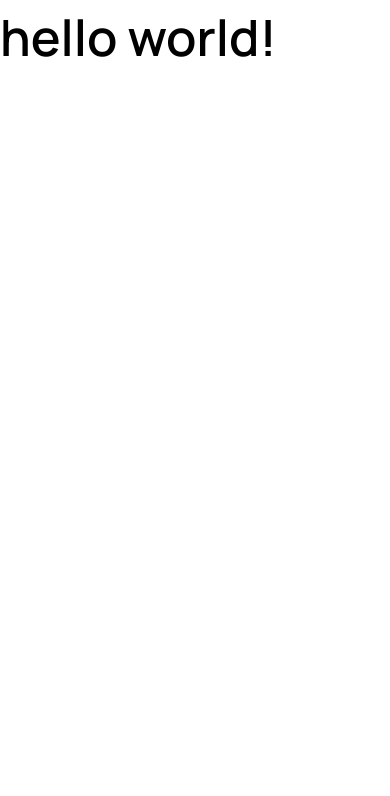
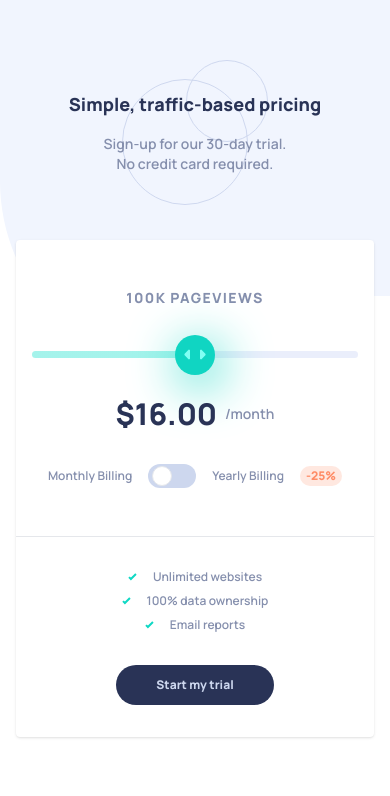
Before and after one commit to marselle13/pricing-component, a plain HTML site: page src/index.html in a window 390 px wide. Drawn offline with Linux system fonts and the light colour scheme.

Commit message:
mobile design for pricing componenet

```diff
--- a/src/index.html
+++ b/src/index.html
@@ -8,6 +8,85 @@
     <title>Pricing Componenet</title>
   </head>
   <body>
-    <h1 class="text-[50px]">hello world!</h1>
+    <header
+      class="bg-pattern grid place-content-center text-center bg-left pt-8 pb-16 bg-no-repeat"
+    >
+      <div
+        class="bg-circle bg-no-repeat bg-center space-y-4 h-[200px] grid place-content-center"
+      >
+        <h1 class="font-extrabold text-lg text-desaturated-blue">
+          Simple, traffic-based pricing
+        </h1>
+        <p class="text-grayish-blue text-sm max-w-[200px] mx-auto">
+          Sign-up for our 30-day trial. No credit card required.
+        </p>
+      </div>
+    </header>
+    <main>
+      <div
+        class="bg-white relative bottom-14 mx-4 rounded pt-12 text-center shadow"
+      >
+        <div class="w-full gap-8 pb-12 grid content-center border-b">
+          <h3
+            class="uppercase text-sm text-grayish-blue font-extrabold tracking-widest"
+          >
+            100k pageviews
+          </h3>
+          <div class="mx-4">
+            <input type="range" class="w-full" min="0" max="100" />
+          </div>
+          <div class="flex items-center justify-center gap-2">
+            <h2 class="font-extrabold text-desaturated-blue text-3xl">
+              $16.00
+            </h2>
+            <span class="text-sm text-grayish-blue">/month</span>
+          </div>
+          <div class="flex justify-center items-center gap-4">
+            <p class="text-xs text-grayish-blue">Monthly Billing</p>
+            <label class="relative inline-flex items-center cursor-pointer">
+              <input type="checkbox" value="" class="sr-only peer" />
+              <div
+                class="w-12 h-6 bg-light-blue peer-focus:outline-none rounded-full peer peer-checked:after:translate-x-full peer-checked:after:border-white after:content-[''] after:absolute after:top-[2px] after:left-[4px] after:bg-white after:border after:rounded-full after:h-5 after:w-5 after:transition-all peer-checked:bg-strong-cyan"
+              ></div>
+            </label>
+            <div class="flex items-center gap-4">
+              <p class="text-xs text-grayish-blue">Yearly Billing</p>
+              <span
+                class="text-xs bg-light-red rounded-full bg-opacity-20 text-light-red py-[2px] px-[6px] font-extrabold"
+                >-25%</span
+              >
+            </div>
+          </div>
+        </div>
+        <div class="py-8 space-y-8">
+          <ul class="space-y-2">
+            <li
+              class="flex items-center justify-center gap-4 text-xs text-grayish-blue"
+            >
+              <img src="../images/icon-check.svg" alt="" />
+              Unlimited websites
+            </li>
+            <li
+              class="flex items-center justify-center gap-4 text-xs text-grayish-blue"
+            >
+              <img src="../images/icon-check.svg" alt="" />
+              100% data ownership
+            </li>
+            <li
+              class="flex items-center justify-center gap-4 text-xs text-grayish-blue"
+            >
+              <img src="../images/icon-check.svg" alt="" />
+              Email reports
+            </li>
+          </ul>
+          <button
+            class="bg-desaturated-blue px-10 py-3 rounded-full text-xs text-light-blue font-extrabold"
+          >
+            Start my trial
+          </button>
+        </div>
+      </div>
+    </main>
+    <script src="script.js"></script>
   </body>
 </html>
--- a/src/input.css
+++ b/src/input.css
@@ -19,3 +19,34 @@ html {
 .font-extrabold {
   font-family: "manrope-bold", sans-serif;
 }
+
+input[type="range"] {
+  -webkit-appearance: none;
+  height: 7px;
+  background: hsl(224, 65%, 95%);
+  border-radius: 5px;
+  background-image: linear-gradient(hsl(174, 77%, 80%), hsl(174, 77%, 80%));
+  background-size: 50% 100%;
+  background-repeat: no-repeat;
+}
+
+input[type="range"]::-webkit-slider-thumb {
+  -webkit-appearance: none;
+  height: 40px;
+  width: 40px;
+  border-radius: 50%;
+  background: hsl(174, 86%, 45%);
+  background-image: url(../images/icon-slider.svg);
+  background-repeat: no-repeat;
+  background-position: center;
+  cursor: ew-resize;
+  box-shadow: 5px 10px 50px 0px #10d5c2;
+  transition: background 0.3s ease-in-out;
+}
+
+input[type="range"]::-webkit-slider-runnable-track {
+  -webkit-appearance: none;
+  box-shadow: none;
+  border: none;
+  background: transparent;
+}
--- /dev/null
+++ b/src/script.js
@@ -0,0 +1,15 @@
+const rangeInputs = document.querySelector('input[type="range"]');
+
+function handleInputChange(e) {
+  let target = e.target;
+  if (e.target.type !== "range") {
+    target = document.getElementById("range");
+  }
+  const min = target.min;
+  const max = target.max;
+  const val = target.value;
+
+  target.style.backgroundSize = ((val - min) * 100) / (max - min) + "% 100%";
+}
+
+rangeInputs.addEventListener("input", handleInputChange);
--- a/tailwind.config.js
+++ b/tailwind.config.js
@@ -9,11 +9,15 @@ module.exports = {
         "grayish-red": "hsl(14, 92%, 95%)", //discount bg
         "light-red": "hsl(15, 100%, 70%)", // dicsount text
         "pale-blue": "hsl(226, 100%, 87%)", // cta text
-        "Very Pale Blue": "hsl(230, 100%, 99%) ", //Main bg
-        "Light Grayish Blue ": "hsl(224, 65%, 95%)", //Empty Bar
-        "Light Grayish Blue": "hsl(223, 50%, 87%)", //Toggle Bg
-        "Grayish Blue": "hsl(225, 20%, 60%)", //Text
-        "Dark Desaturated Blue": "hsl(227, 35%, 25%)", //CTA Bg
+        "pale-white": "hsl(230, 100%, 99%) ", //Main bg
+        "grayish-white": "hsl(224, 65%, 95%)", //Empty Bar
+        "light-blue": "hsl(223, 50%, 87%)", //Toggle Bg
+        "grayish-blue": "hsl(225, 20%, 60%)", //Text
+        "desaturated-blue": "hsl(227, 35%, 25%)", //CTA Bg
+      },
+      backgroundImage: {
+        pattern: "url('../images/bg-pattern.svg')",
+        circle: "url('../images/pattern-circles.svg')",
       },
     },
   },
```
Also changed, not shown: dist/output.css.
